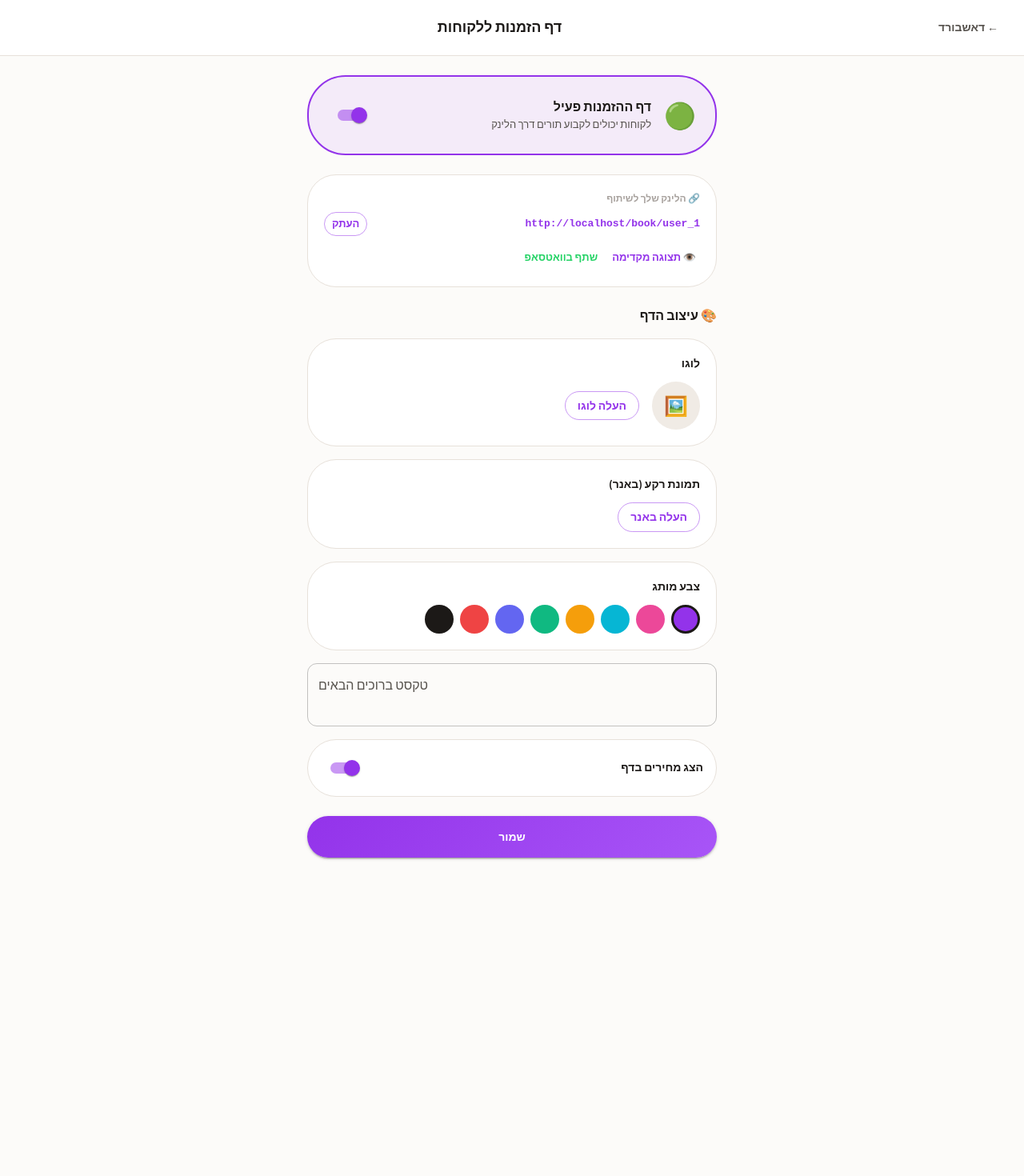
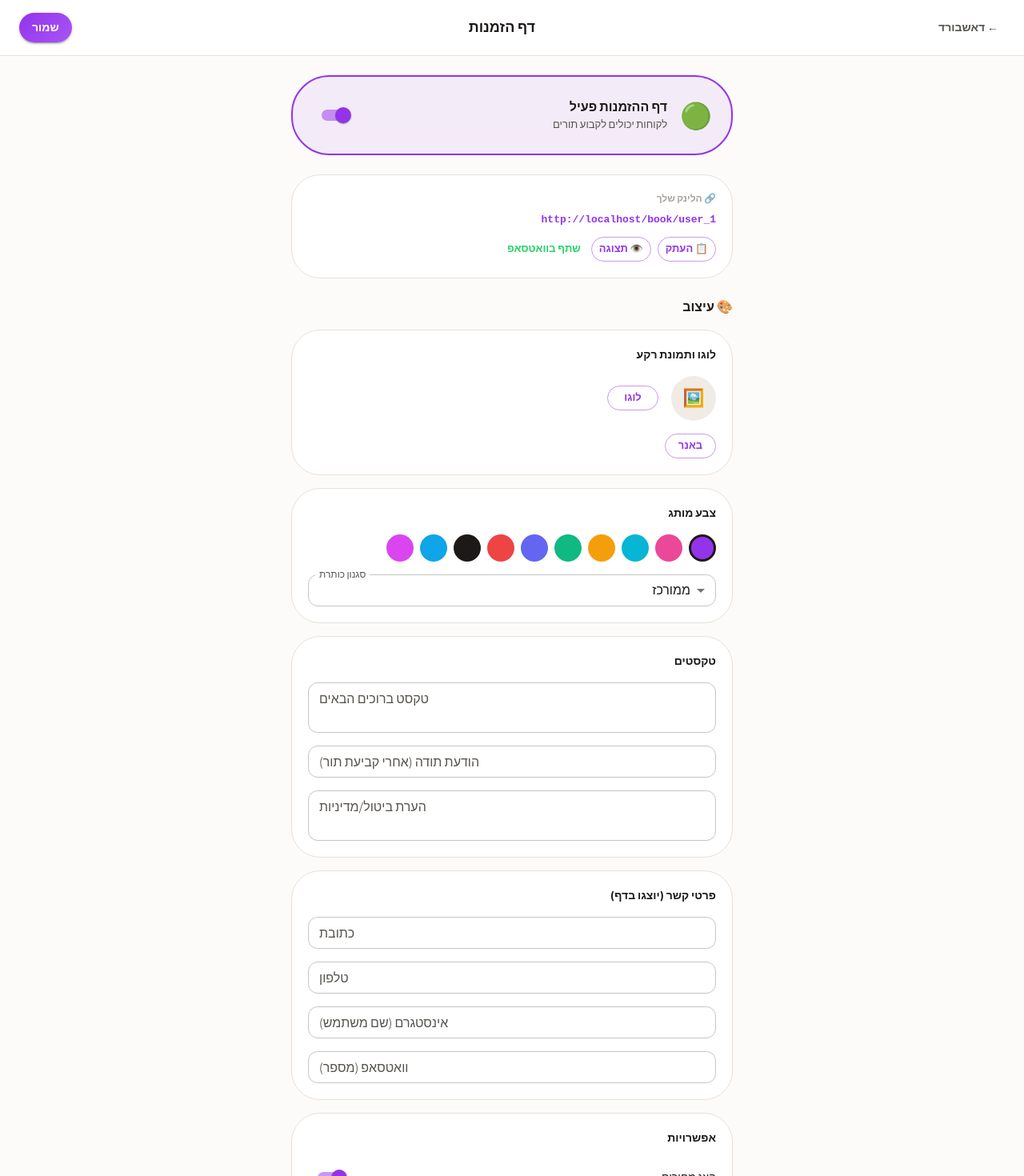
Before and after one commit to lielohana8-wq/zikkit-appointments, a Next.js app: page /booking-page in a window 1280 px wide. Shown: the top 1470 px of the page at 80% size. Before the commit the page ends 1096 px from the top, so only its background shows below. Built offline with nearby package versions, Linux system fonts and the light colour scheme; no server answers; the database is empty; sample sign-in values are in the browser's storage.

Commit message:
feat: expanded booking page editing options

```diff
--- a/src/app/api/public-booking/route.ts
+++ b/src/app/api/public-booking/route.ts
@@ -41,8 +41,17 @@ export async function GET(req: NextRequest) {
         logo: booking.logo || '',
         banner: booking.banner || '',
         brandColor: booking.brandColor || '#9333EA',
+        headerStyle: booking.headerStyle || 'centered',
         welcomeText: booking.welcomeText || '',
+        thankYouMessage: booking.thankYouMessage || '',
+        cancellationNote: booking.cancellationNote || '',
+        address: booking.address || '',
+        phone: booking.phone || '',
+        instagram: booking.instagram || '',
+        whatsapp: booking.whatsapp || '',
         showPrices: booking.showPrices !== false,
+        showDuration: booking.showDuration !== false,
+        requireEmail: booking.requireEmail === true,
       },
     });
   } catch (e) {
--- a/src/app/booking-page/page.tsx
+++ b/src/app/booking-page/page.tsx
@@ -1,18 +1,18 @@
 'use client';
 
 import { useEffect, useState, useCallback } from 'react';
-import { Box, Typography, Button, CircularProgress, TextField, Switch } from '@mui/material';
+import { Box, Typography, Button, CircularProgress, TextField, Switch, MenuItem } from '@mui/material';
 import { useRouter } from 'next/navigation';
 import { useAuth } from '@/features/auth/AuthProvider';
 import { getBranding, saveBranding, type BookingBranding } from '@/lib/bizdata';
 import { zikkitColors as c } from '@/styles/theme';
 
-const COLORS = ['#9333EA', '#EC4899', '#06B6D4', '#F59E0B', '#10B981', '#6366F1', '#EF4444', '#1C1917'];
+const COLORS = ['#9333EA', '#EC4899', '#06B6D4', '#F59E0B', '#10B981', '#6366F1', '#EF4444', '#1C1917', '#0EA5E9', '#D946EF'];
 
 export default function BookingPageSettings() {
   const router = useRouter();
   const { firebaseUser, bizId, loading } = useAuth();
-  const [branding, setBranding] = useState<BookingBranding | null>(null);
+  const [b, setB] = useState<BookingBranding | null>(null);
   const [dataLoading, setDataLoading] = useState(true);
   const [saving, setSaving] = useState(false);
   const [saved, setSaved] = useState(false);
@@ -23,10 +23,11 @@ export default function BookingPageSettings() {
 
   const load = useCallback(async () => {
     if (!bizId) return;
-    try { setBranding(await getBranding(bizId)); } finally { setDataLoading(false); }
+    try { setB(await getBranding(bizId)); } finally { setDataLoading(false); }
   }, [bizId]);
+  useEffect(() => { load(); }, [load]);
 
-  useEffect(() => { load(); }, [load]);
+  const set = <K extends keyof BookingBranding>(key: K, val: BookingBranding[K]) => setB((p) => p ? { ...p, [key]: val } : p);
 
   const handleImage = (field: 'logo' | 'banner', maxW: number) => (e: React.ChangeEvent<HTMLInputElement>) => {
     const file = e.target.files?.[0];
@@ -39,7 +40,7 @@ export default function BookingPageSettings() {
         const canvas = document.createElement('canvas');
         canvas.width = img.width * scale; canvas.height = img.height * scale;
         canvas.getContext('2d')?.drawImage(img, 0, 0, canvas.width, canvas.height);
-        setBranding((p) => p ? { ...p, [field]: canvas.toDataURL('image/jpeg', 0.7) } : p);
+        set(field, canvas.toDataURL('image/jpeg', 0.7));
       };
       img.src = reader.result as string;
     };
@@ -47,94 +48,119 @@ export default function BookingPageSettings() {
   };
 
   const save = async () => {
-    if (!bizId || !branding) return;
+    if (!bizId || !b) return;
     setSaving(true);
-    try { await saveBranding(bizId, branding); setSaved(true); setTimeout(() => setSaved(false), 2000); }
+    try { await saveBranding(bizId, b); setSaved(true); setTimeout(() => setSaved(false), 2000); }
+    catch (e) { alert('שגיאה בשמירה: ' + (e as Error).message); }
     finally { setSaving(false); }
   };
 
   const bookingUrl = bizId ? `${baseUrl}/book/${bizId}` : '';
 
-  if (loading || dataLoading || !branding) return <Box sx={{ minHeight: '100vh', display: 'flex', alignItems: 'center', justifyContent: 'center' }}><CircularProgress sx={{ color: c.accent }} /></Box>;
+  if (loading || dataLoading || !b) return <Box sx={{ minHeight: '100vh', display: 'flex', alignItems: 'center', justifyContent: 'center' }}><CircularProgress sx={{ color: c.accent }} /></Box>;
+
+  const Section = ({ title, children }: { title: string; children: React.ReactNode }) => (
+    <Box sx={{ bgcolor: c.surface1, border: `1px solid ${c.border}`, borderRadius: 3, p: 2.5, mb: 2 }}>
+      <Typography sx={{ fontSize: 14, fontWeight: 800, color: c.text, mb: 2 }}>{title}</Typography>
+      {children}
+    </Box>
+  );
 
   return (
     <Box sx={{ minHeight: '100vh', bgcolor: c.bg }}>
-      <Box sx={{ borderBottom: `1px solid ${c.border}`, py: 2, px: 3, display: 'flex', justifyContent: 'space-between', alignItems: 'center', bgcolor: c.surface1 }}>
+      <Box sx={{ borderBottom: `1px solid ${c.border}`, py: 2, px: 3, display: 'flex', justifyContent: 'space-between', alignItems: 'center', bgcolor: c.surface1, position: 'sticky', top: 0, zIndex: 10 }}>
         <Button onClick={() => router.push('/dashboard')} sx={{ color: c.text2, fontWeight: 600 }}>{'← דאשבורד'}</Button>
-        <Typography sx={{ fontFamily: 'Sora, sans-serif', fontSize: 18, fontWeight: 800, color: c.text }}>דף הזמנות ללקוחות</Typography>
-        <Box sx={{ width: 60 }} />
+        <Typography sx={{ fontFamily: 'Sora, sans-serif', fontSize: 18, fontWeight: 800, color: c.text }}>דף הזמנות</Typography>
+        <Button onClick={save} variant="contained" disabled={saving} sx={{ borderRadius: 99, fontWeight: 700 }}>
+          {saved ? '✓' : saving ? <CircularProgress size={16} sx={{ color: '#fff' }} /> : 'שמור'}
+        </Button>
       </Box>
 
-      <Box sx={{ maxWidth: 560, mx: 'auto', p: 3 }}>
-        {/* Enable toggle */}
-        <Box sx={{ bgcolor: branding.enabled ? c.accentDim : c.surface1, border: `2px solid ${branding.enabled ? c.accent : c.border}`, borderRadius: 4, p: 3, mb: 3, display: 'flex', alignItems: 'center', gap: 2 }}>
-          <Box sx={{ fontSize: 32 }}>{branding.enabled ? '🟢' : '⚪'}</Box>
+      <Box sx={{ maxWidth: 600, mx: 'auto', p: 3 }}>
+        {/* Enable */}
+        <Box sx={{ bgcolor: b.enabled ? c.accentDim : c.surface1, border: `2px solid ${b.enabled ? c.accent : c.border}`, borderRadius: 4, p: 3, mb: 3, display: 'flex', alignItems: 'center', gap: 2 }}>
+          <Box sx={{ fontSize: 32 }}>{b.enabled ? '🟢' : '⚪'}</Box>
           <Box sx={{ flex: 1 }}>
-            <Typography sx={{ fontSize: 16, fontWeight: 800, color: c.text }}>{branding.enabled ? 'דף ההזמנות פעיל' : 'דף ההזמנות כבוי'}</Typography>
-            <Typography sx={{ fontSize: 13, color: c.text2 }}>{branding.enabled ? 'לקוחות יכולים לקבוע תורים דרך הלינק' : 'הפעל כדי שלקוחות יוכלו להזמין'}</Typography>
+            <Typography sx={{ fontSize: 16, fontWeight: 800, color: c.text }}>{b.enabled ? 'דף ההזמנות פעיל' : 'דף ההזמנות כבוי'}</Typography>
+            <Typography sx={{ fontSize: 13, color: c.text2 }}>{b.enabled ? 'לקוחות יכולים לקבוע תורים' : 'הפעל כדי שלקוחות יוכלו להזמין'}</Typography>
           </Box>
-          <Switch checked={branding.enabled} onChange={(e) => setBranding((p) => p ? { ...p, enabled: e.target.checked } : p)} />
+          <Switch checked={b.enabled} onChange={(e) => set('enabled', e.target.checked)} />
         </Box>
 
-        {/* Share link */}
-        {branding.enabled && (
+        {/* Link */}
+        {b.enabled && (
           <Box sx={{ bgcolor: c.surface1, border: `1px solid ${c.border}`, borderRadius: 3, p: 2.5, mb: 3 }}>
-            <Typography sx={{ fontSize: 12, fontWeight: 700, color: c.text3, mb: 1 }}>🔗 הלינק שלך לשיתוף</Typography>
-            <Box sx={{ display: 'flex', gap: 1, alignItems: 'center' }}>
-              <Typography sx={{ flex: 1, fontSize: 13, color: c.accent, fontWeight: 600, wordBreak: 'break-all', fontFamily: 'monospace' }}>{bookingUrl}</Typography>
-              <Button onClick={() => navigator.clipboard.writeText(bookingUrl)} size="small" variant="outlined" sx={{ borderRadius: 2, fontWeight: 700, minWidth: 'auto' }}>העתק</Button>
-            </Box>
-            <Box sx={{ display: 'flex', gap: 1, mt: 1.5 }}>
-              <Button href={bookingUrl} target="_blank" size="small" sx={{ color: c.accent, fontWeight: 700 }}>👁️ תצוגה מקדימה</Button>
-              <Button href={`https://wa.me/?text=${encodeURIComponent('קבעו תור אצלנו: ' + bookingUrl)}`} target="_blank" size="small" sx={{ color: '#25D366', fontWeight: 700 }}>שתף בוואטסאפ</Button>
+            <Typography sx={{ fontSize: 12, fontWeight: 700, color: c.text3, mb: 1 }}>🔗 הלינק שלך</Typography>
+            <Typography sx={{ fontSize: 13, color: c.accent, fontWeight: 600, wordBreak: 'break-all', fontFamily: 'monospace', mb: 1.5 }}>{bookingUrl}</Typography>
+            <Box sx={{ display: 'flex', gap: 1, flexWrap: 'wrap' }}>
+              <Button onClick={() => navigator.clipboard.writeText(bookingUrl)} size="small" variant="outlined" sx={{ borderRadius: 2, fontWeight: 700 }}>📋 העתק</Button>
+              <Button href={bookingUrl} target="_blank" size="small" variant="outlined" sx={{ borderRadius: 2, fontWeight: 700 }}>👁️ תצוגה</Button>
+              <Button href={`https://wa.me/?text=${encodeURIComponent('קבעו תור: ' + bookingUrl)}`} target="_blank" size="small" sx={{ color: '#25D366', fontWeight: 700 }}>שתף בוואטסאפ</Button>
             </Box>
           </Box>
         )}
 
-        {/* Design */}
-        <Typography sx={{ fontSize: 16, fontWeight: 800, color: c.text, mb: 2 }}>🎨 עיצוב הדף</Typography>
+        <Typography sx={{ fontSize: 16, fontWeight: 800, color: c.text, mb: 2, mt: 1 }}>🎨 עיצוב</Typography>
 
-        {/* Logo */}
-        <Box sx={{ bgcolor: c.surface1, border: `1px solid ${c.border}`, borderRadius: 3, p: 2.5, mb: 2 }}>
-          <Typography sx={{ fontSize: 14, fontWeight: 700, color: c.text, mb: 1.5 }}>לוגו</Typography>
-          <Box sx={{ display: 'flex', alignItems: 'center', gap: 2 }}>
-            {branding.logo ? <Box component="img" src={branding.logo} sx={{ width: 60, height: 60, borderRadius: '50%', objectFit: 'cover' }} /> : <Box sx={{ width: 60, height: 60, borderRadius: '50%', bgcolor: c.surface3, display: 'flex', alignItems: 'center', justifyContent: 'center', fontSize: 24 }}>🖼️</Box>}
-            <Button component="label" variant="outlined" sx={{ borderRadius: 2, fontWeight: 600 }}>העלה לוגו<input type="file" accept="image/*" hidden onChange={handleImage('logo', 200)} /></Button>
-            {branding.logo && <Button onClick={() => setBranding((p) => p ? { ...p, logo: '' } : p)} size="small" sx={{ color: c.hot }}>הסר</Button>}
+        {/* Images */}
+        <Section title="לוגו ותמונת רקע">
+          <Box sx={{ display: 'flex', alignItems: 'center', gap: 2, mb: 2 }}>
+            {b.logo ? <Box component="img" src={b.logo} sx={{ width: 56, height: 56, borderRadius: '50%', objectFit: 'cover' }} /> : <Box sx={{ width: 56, height: 56, borderRadius: '50%', bgcolor: c.surface3, display: 'flex', alignItems: 'center', justifyContent: 'center', fontSize: 22 }}>🖼️</Box>}
+            <Button component="label" variant="outlined" size="small" sx={{ borderRadius: 2, fontWeight: 600 }}>לוגו<input type="file" accept="image/*" hidden onChange={handleImage('logo', 200)} /></Button>
+            {b.logo && <Button onClick={() => set('logo', '')} size="small" sx={{ color: c.hot }}>הסר</Button>}
           </Box>
-        </Box>
+          {b.banner && <Box component="img" src={b.banner} sx={{ width: '100%', height: 80, objectFit: 'cover', borderRadius: 2, mb: 1 }} />}
+          <Box sx={{ display: 'flex', gap: 1 }}>
+            <Button component="label" variant="outlined" size="small" sx={{ borderRadius: 2, fontWeight: 600 }}>באנר<input type="file" accept="image/*" hidden onChange={handleImage('banner', 1000)} /></Button>
+            {b.banner && <Button onClick={() => set('banner', '')} size="small" sx={{ color: c.hot }}>הסר</Button>}
+          </Box>
+        </Section>
 
-        {/* Banner */}
-        <Box sx={{ bgcolor: c.surface1, border: `1px solid ${c.border}`, borderRadius: 3, p: 2.5, mb: 2 }}>
-          <Typography sx={{ fontSize: 14, fontWeight: 700, color: c.text, mb: 1.5 }}>תמונת רקע (באנר)</Typography>
-          {branding.banner && <Box component="img" src={branding.banner} sx={{ width: '100%', height: 100, objectFit: 'cover', borderRadius: 2, mb: 1.5 }} />}
-          <Box sx={{ display: 'flex', gap: 1 }}>
-            <Button component="label" variant="outlined" sx={{ borderRadius: 2, fontWeight: 600 }}>העלה באנר<input type="file" accept="image/*" hidden onChange={handleImage('banner', 1000)} /></Button>
-            {branding.banner && <Button onClick={() => setBranding((p) => p ? { ...p, banner: '' } : p)} size="small" sx={{ color: c.hot }}>הסר</Button>}
-          </Box>
-        </Box>
-
-        {/* Brand color */}
-        <Box sx={{ bgcolor: c.surface1, border: `1px solid ${c.border}`, borderRadius: 3, p: 2.5, mb: 2 }}>
-          <Typography sx={{ fontSize: 14, fontWeight: 700, color: c.text, mb: 1.5 }}>צבע מותג</Typography>
-          <Box sx={{ display: 'flex', gap: 1, flexWrap: 'wrap' }}>
+        {/* Color */}
+        <Section title="צבע מותג">
+          <Box sx={{ display: 'flex', gap: 1, flexWrap: 'wrap', mb: 2 }}>
             {COLORS.map((col) => (
-              <Box key={col} onClick={() => setBranding((p) => p ? { ...p, brandColor: col } : p)} sx={{ width: 36, height: 36, borderRadius: '50%', bgcolor: col, cursor: 'pointer', border: branding.brandColor === col ? `3px solid ${c.text}` : '3px solid transparent' }} />
+              <Box key={col} onClick={() => set('brandColor', col)} sx={{ width: 34, height: 34, borderRadius: '50%', bgcolor: col, cursor: 'pointer', border: b.brandColor === col ? `3px solid ${c.text}` : '3px solid transparent' }} />
             ))}
           </Box>
-        </Box>
+          <TextField select fullWidth size="small" label="סגנון כותרת" value={b.headerStyle} onChange={(e) => set('headerStyle', e.target.value)}>
+            <MenuItem value="centered">ממורכז</MenuItem>
+            <MenuItem value="banner">באנר גדול</MenuItem>
+            <MenuItem value="minimal">מינימלי</MenuItem>
+          </TextField>
+        </Section>
 
-        {/* Welcome text */}
-        <TextField fullWidth label="טקסט ברוכים הבאים" value={branding.welcomeText} onChange={(e) => setBranding((p) => p ? { ...p, welcomeText: e.target.value } : p)} sx={{ mb: 2 }} multiline rows={2} placeholder="למשל: קבעו תור בקלות, נשמח לראותכם!" />
+        {/* Texts */}
+        <Section title="טקסטים">
+          <TextField fullWidth size="small" label="טקסט ברוכים הבאים" value={b.welcomeText} onChange={(e) => set('welcomeText', e.target.value)} sx={{ mb: 2 }} multiline rows={2} placeholder="קבעו תור בקלות, נשמח לראותכם!" />
+          <TextField fullWidth size="small" label="הודעת תודה (אחרי קביעת תור)" value={b.thankYouMessage} onChange={(e) => set('thankYouMessage', e.target.value)} sx={{ mb: 2 }} placeholder="תודה! נתראה בקרוב" />
+          <TextField fullWidth size="small" label="הערת ביטול/מדיניות" value={b.cancellationNote} onChange={(e) => set('cancellationNote', e.target.value)} multiline rows={2} placeholder="ביטול עד 24 שעות לפני התור" />
+        </Section>
 
-        {/* Show prices */}
-        <Box sx={{ display: 'flex', alignItems: 'center', justifyContent: 'space-between', bgcolor: c.surface1, border: `1px solid ${c.border}`, borderRadius: 3, p: 2, mb: 3 }}>
-          <Typography sx={{ fontSize: 14, fontWeight: 700, color: c.text }}>הצג מחירים בדף</Typography>
-          <Switch checked={branding.showPrices} onChange={(e) => setBranding((p) => p ? { ...p, showPrices: e.target.checked } : p)} />
-        </Box>
+        {/* Contact */}
+        <Section title="פרטי קשר (יוצגו בדף)">
+          <TextField fullWidth size="small" label="כתובת" value={b.address} onChange={(e) => set('address', e.target.value)} sx={{ mb: 2 }} />
+          <TextField fullWidth size="small" label="טלפון" value={b.phone} onChange={(e) => set('phone', e.target.value)} sx={{ mb: 2 }} />
+          <TextField fullWidth size="small" label="אינסטגרם (שם משתמש)" value={b.instagram} onChange={(e) => set('instagram', e.target.value)} sx={{ mb: 2 }} placeholder="@mybusiness" />
+          <TextField fullWidth size="small" label="וואטסאפ (מספר)" value={b.whatsapp} onChange={(e) => set('whatsapp', e.target.value)} placeholder="0501234567" />
+        </Section>
 
-        <Button onClick={save} variant="contained" fullWidth disabled={saving} sx={{ py: 1.75, borderRadius: 3, fontWeight: 800 }}>
-          {saved ? '✓ נשמר!' : saving ? <CircularProgress size={20} sx={{ color: '#fff' }} /> : 'שמור'}
+        {/* Options */}
+        <Section title="אפשרויות">
+          {[
+            { key: 'showPrices' as const, label: 'הצג מחירים' },
+            { key: 'showDuration' as const, label: 'הצג משך טיפול' },
+            { key: 'requireEmail' as const, label: 'דרוש אימייל מהלקוח' },
+          ].map((o) => (
+            <Box key={o.key} sx={{ display: 'flex', alignItems: 'center', justifyContent: 'space-between', py: 0.5 }}>
+              <Typography sx={{ fontSize: 14, color: c.text }}>{o.label}</Typography>
+              <Switch checked={b[o.key]} onChange={(e) => set(o.key, e.target.checked)} />
+            </Box>
+          ))}
+        </Section>
+
+        <Button onClick={save} variant="contained" fullWidth disabled={saving} sx={{ py: 1.75, borderRadius: 3, fontWeight: 800, mt: 2 }}>
+          {saved ? '✓ נשמר!' : saving ? <CircularProgress size={20} sx={{ color: '#fff' }} /> : 'שמור הכל'}
         </Button>
       </Box>
     </Box>
--- a/src/lib/bizdata.ts
+++ b/src/lib/bizdata.ts
@@ -245,20 +245,40 @@ export interface BookingBranding {
   logo: string;          // data URL
   banner: string;        // data URL (optional hero image)
   brandColor: string;
+  accentStyle: string;   // 'gradient' | 'solid'
   welcomeText: string;
+  headerStyle: string;   // 'banner' | 'minimal' | 'centered'
   showPrices: boolean;
+  showDuration: boolean;
+  requireEmail: boolean;
+  address: string;
+  phone: string;
+  instagram: string;
+  whatsapp: string;
+  cancellationNote: string;
+  thankYouMessage: string;
   enabled: boolean;
 }
 
 export async function getBranding(bizId: string): Promise<BookingBranding> {
   const biz = await loadBiz(bizId);
-  const b = ((biz as Record<string, unknown>).booking as BookingBranding) || {};
+  const b = ((biz as Record<string, unknown>).booking as Partial<BookingBranding>) || {};
   return {
     logo: b.logo || '',
     banner: b.banner || '',
     brandColor: b.brandColor || '#9333EA',
+    accentStyle: b.accentStyle || 'gradient',
     welcomeText: b.welcomeText || '',
+    headerStyle: b.headerStyle || 'centered',
     showPrices: b.showPrices !== false,
+    showDuration: b.showDuration !== false,
+    requireEmail: b.requireEmail === true,
+    address: b.address || '',
+    phone: b.phone || '',
+    instagram: b.instagram || '',
+    whatsapp: b.whatsapp || '',
+    cancellationNote: b.cancellationNote || '',
+    thankYouMessage: b.thankYouMessage || '',
     enabled: b.enabled !== false,
   };
 }
```
Also changed, not shown: src/app/book/[bizId]/page.tsx (+18 -4 lines).
